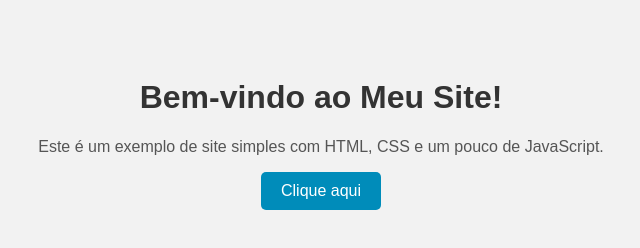
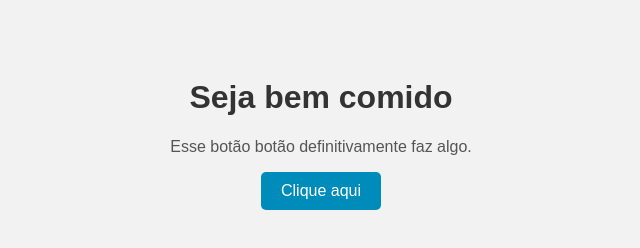
Before and after one commit to mkill34/Qualquer-coisa-, a plain HTML site: page index.html in a window 1280 px wide. Shown: the whole page, without its empty margins (319-959 px from the left). Drawn offline with Linux system fonts and the light colour scheme.

Commit message:
Update index.html

```diff
--- a/index.html
+++ b/index.html
@@ -2,7 +2,7 @@
 <html lang="pt-BR">
 <head>
   <meta charset="UTF-8">
-  <title>Meu Site Simples</title>
+  <title>Site aleatorio </title>
   <style>
     body {
       font-family: Arial, sans-serif;
@@ -35,8 +35,8 @@
   </style>
 </head>
 <body>
-  <h1>Bem-vindo ao Meu Site!</h1>
-  <p>Este é um exemplo de site simples com HTML, CSS e um pouco de JavaScript.</p>
+  <h1>Seja bem comido</h1>
+  <p>Esse botão botão definitivamente faz algo.</p>
   <button onclick="mostrarMensagem()">Clique aqui</button>
 
   <script>
```
